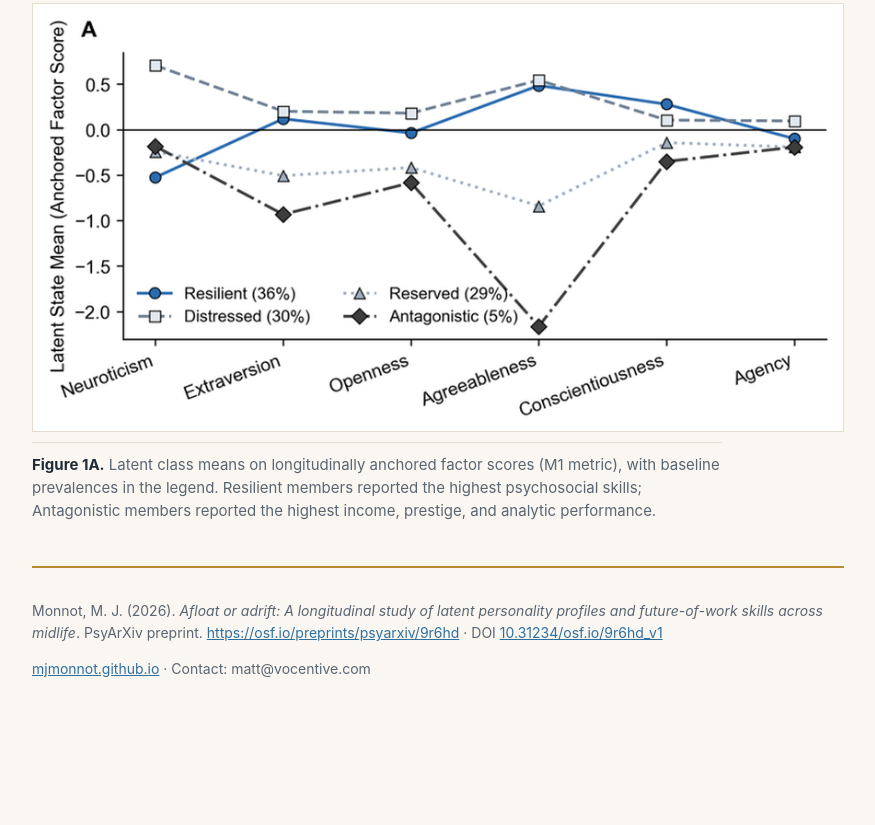
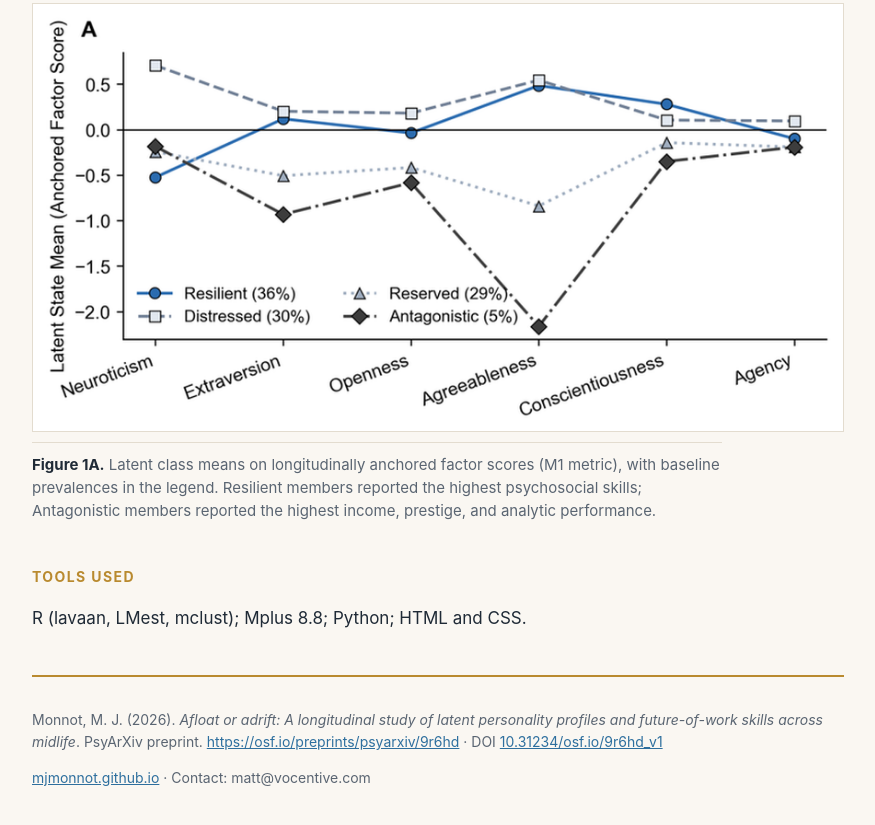
Before and after one commit to mjmonnot/afloat-or-adrift, a plain HTML site: page index.html in a window 1280 px wide. Shown: the part 823-1648 px from the top of the page, without its empty margins (202-1077 px from the left). Before the commit the page ends 1580 px from the top, so only its background shows below. Drawn offline with Linux system fonts and the light colour scheme.

Commit message:
Add Tools used line (R, Mplus, Python; HTML/CSS)

```diff
--- a/index.html
+++ b/index.html
@@ -47,6 +47,12 @@
   </figure>
 </section>
 
+
+<section aria-labelledby="tools-used">
+  <p class="section-label" id="tools-used">Tools used</p>
+  <p>R (lavaan, LMest, mclust); Mplus 8.8; Python; HTML and CSS.</p>
+</section>
+
 <footer>
   <p>Monnot, M. J. (2026). <em>Afloat or adrift: A longitudinal study of latent personality profiles
   and future-of-work skills across midlife</em>. PsyArXiv preprint.
```
